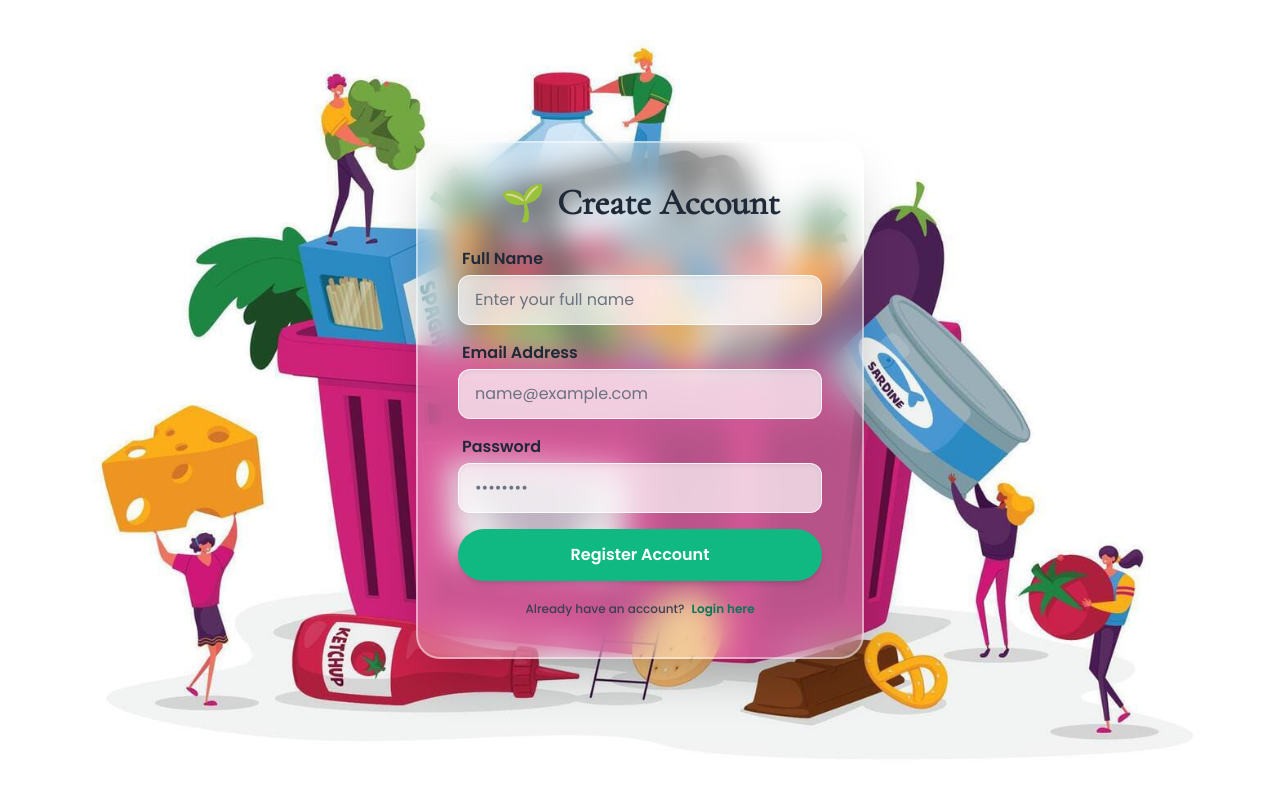
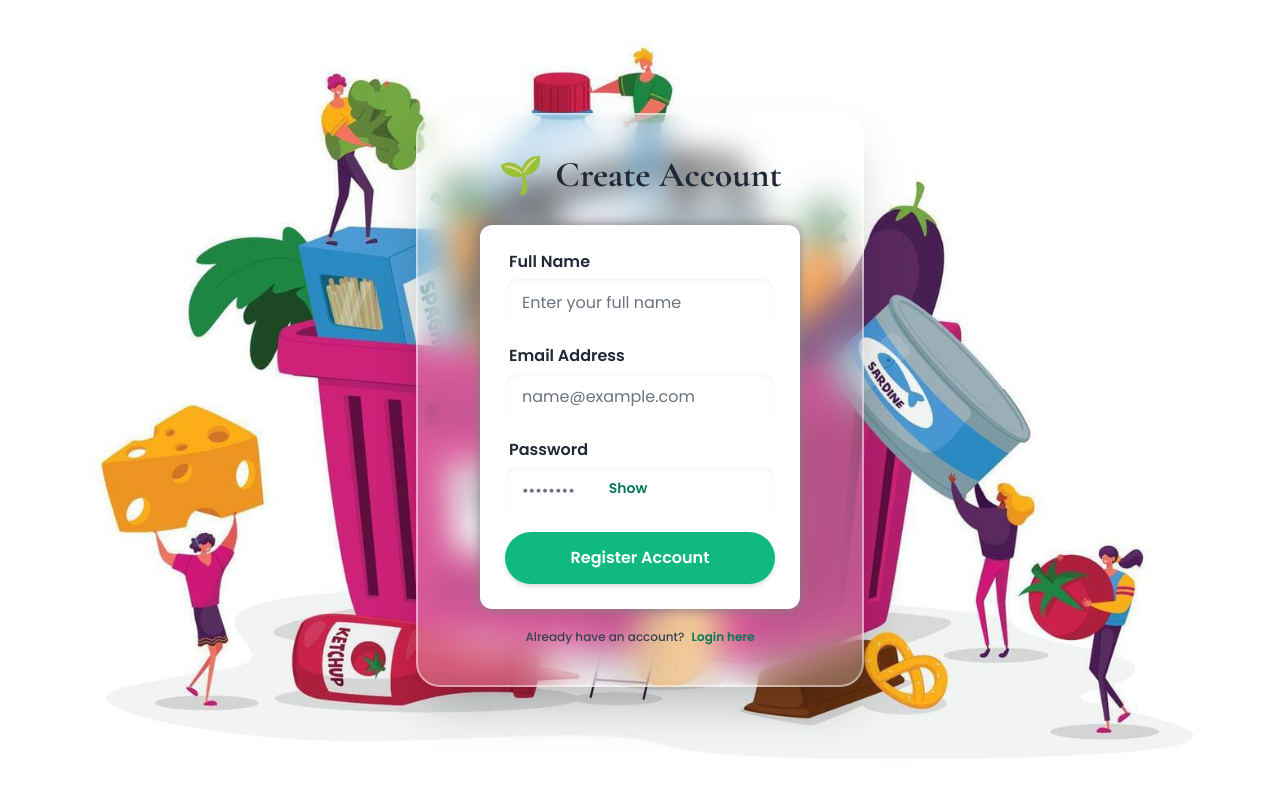
Before and after one commit to FAMITHABANUN/food-saver, a Flask app: page /user_register in a window 1280 px wide. Run offline with Flask 3, Linux system fonts and the light colour scheme; some libraries are stand-ins or nearby versions.

Commit message:
Update user_register.html

```diff
--- a/templates/user_register.html
+++ b/templates/user_register.html
@@ -7,7 +7,7 @@
 
     <script src="https://cdn.tailwindcss.com"></script>
 
-    <link href="https://fonts.googleapis.com/css2?family=Cormorant+Garamond:wght=700&family=Poppins:wght@300;400;500;600&display=swap" rel="stylesheet">
+    <link href="https://fonts.googleapis.com/css2?family=Cormorant+Garamond:wght@700&family=Poppins:wght@300;400;500;600&display=swap" rel="stylesheet">
 
     <link rel="stylesheet" href="/static/style.css">
 
@@ -20,10 +20,11 @@
             background-repeat: no-repeat;
             background-color: #ffffff;
         }
+
         .serif-title {
             font-family: 'Cormorant Garamond', serif;
         }
-        /* Beautiful light/vibrant frosted glass card effect */
+
         .glass-card {
             background: rgba(255, 255, 255, 0.25);
             backdrop-filter: blur(16px);
@@ -44,8 +45,9 @@
             </h1>
         </div>
 
-        <form action="{{ url_for('user_register') }}" method="POST" class="space-y-4 shadow-none p-0 bg-transparent w-full mt-0" autocomplete="off">
+        <form action="{{ url_for('user_register') }}" method="POST" class="space-y-4">
 
+            <!-- NAME -->
             <div>
                 <label class="block text-gray-800 text-left mb-1 font-semibold ml-1">Full Name</label>
                 <input
@@ -53,11 +55,11 @@
                     name="name"
                     placeholder="Enter your full name"
                     required
-                    autocomplete="new-password"
-                    class="w-full bg-white/70 border border-white/80 rounded-xl px-4 py-3 text-gray-900 placeholder-gray-500 focus:border-emerald-500 focus:ring-1 focus:ring-emerald-500 outline-none margin-0 shadow-inner"
+                    class="w-full bg-white/70 border border-white/80 rounded-xl px-4 py-3 text-gray-900 placeholder-gray-500 focus:border-emerald-500 focus:ring-1 focus:ring-emerald-500 outline-none shadow-inner"
                 >
             </div>
 
+            <!-- EMAIL -->
             <div>
                 <label class="block text-gray-800 text-left mb-1 font-semibold ml-1">Email Address</label>
                 <input
@@ -65,35 +67,59 @@
                     name="email"
                     placeholder="name@example.com"
                     required
-                    autocomplete="new-password"
-                    class="w-full bg-white/70 border border-white/80 rounded-xl px-4 py-3 text-gray-900 placeholder-gray-500 focus:border-emerald-500 focus:ring-1 focus:ring-emerald-500 outline-none margin-0 shadow-inner"
+                    class="w-full bg-white/70 border border-white/80 rounded-xl px-4 py-3 text-gray-900 placeholder-gray-500 focus:border-emerald-500 focus:ring-1 focus:ring-emerald-500 outline-none shadow-inner"
                 >
             </div>
 
-            <div>
+            <!-- PASSWORD -->
+            <div class="relative">
                 <label class="block text-gray-800 text-left mb-1 font-semibold ml-1">Password</label>
+
                 <input
                     type="password"
                     name="password"
+                    id="password"
                     placeholder="••••••••"
                     required
-                    autocomplete="new-password"
-                    class="w-full bg-white/70 border border-white/80 rounded-xl px-4 py-3 text-gray-900 placeholder-gray-500 focus:border-emerald-500 focus:ring-1 focus:ring-emerald-500 outline-none margin-0 shadow-inner"
+                    class="w-full bg-white/70 border border-white/80 rounded-xl px-4 py-3 text-gray-900 placeholder-gray-500 focus:border-emerald-500 focus:ring-1 focus:ring-emerald-500 outline-none shadow-inner"
                 >
+
+                <button type="button"
+                        onclick="togglePassword()"
+                        class="absolute right-3 top-10 text-sm text-emerald-700 font-bold">
+                    Show
+                </button>
             </div>
 
+            <!-- BUTTON -->
             <button
                 type="submit"
-                class="w-full bg-emerald-500 text-white font-bold py-3.5 rounded-full hover:bg-emerald-600 hover:scale-[1.02] duration-200 transition-all mt-2 shadow-md"
+                class="w-full bg-emerald-500 text-white font-bold py-3.5 rounded-full hover:bg-emerald-600 hover:scale-[1.02] duration-200 transition-all shadow-md"
             >
                 Register Account
             </button>
+
         </form>
 
         <p class="text-center text-gray-700 text-xs mt-5 font-medium">
-            Already have an account? <a href="{{ url_for('user_login') }}" class="text-emerald-700 font-bold hover:underline ml-1">Login here</a>
+            Already have an account?
+            <a href="{{ url_for('user_login') }}" class="text-emerald-700 font-bold hover:underline ml-1">
+                Login here
+            </a>
         </p>
     </div>
 
+    <!-- PASSWORD TOGGLE SCRIPT -->
+    <script>
+        function togglePassword() {
+            const pass = document.getElementById("password");
+            if (pass.type === "password") {
+                pass.type = "text";
+            } else {
+                pass.type = "password";
+            }
+        }
+    </script>
+
 </body>
 </html>
```
